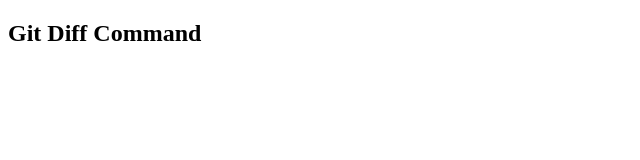
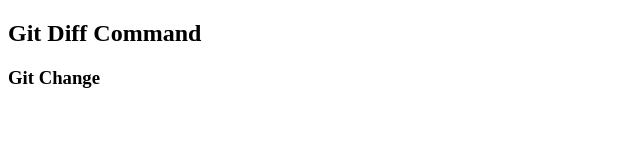
Before and after one commit to SarthakRana1707/gitdiff, a plain HTML site: page index.html in a window 1280 px wide. Shown: the whole page, without its empty margins (0-640 px from the left). Drawn offline with Linux system fonts and the light colour scheme.

Commit message:
Second Commit

```diff
--- a/index.html
+++ b/index.html
@@ -7,5 +7,6 @@
 </head>
 <body>
     <h2>Git Diff Command</h2>
+    <h3>Git Change</h3>
 </body>
 </html>
```
